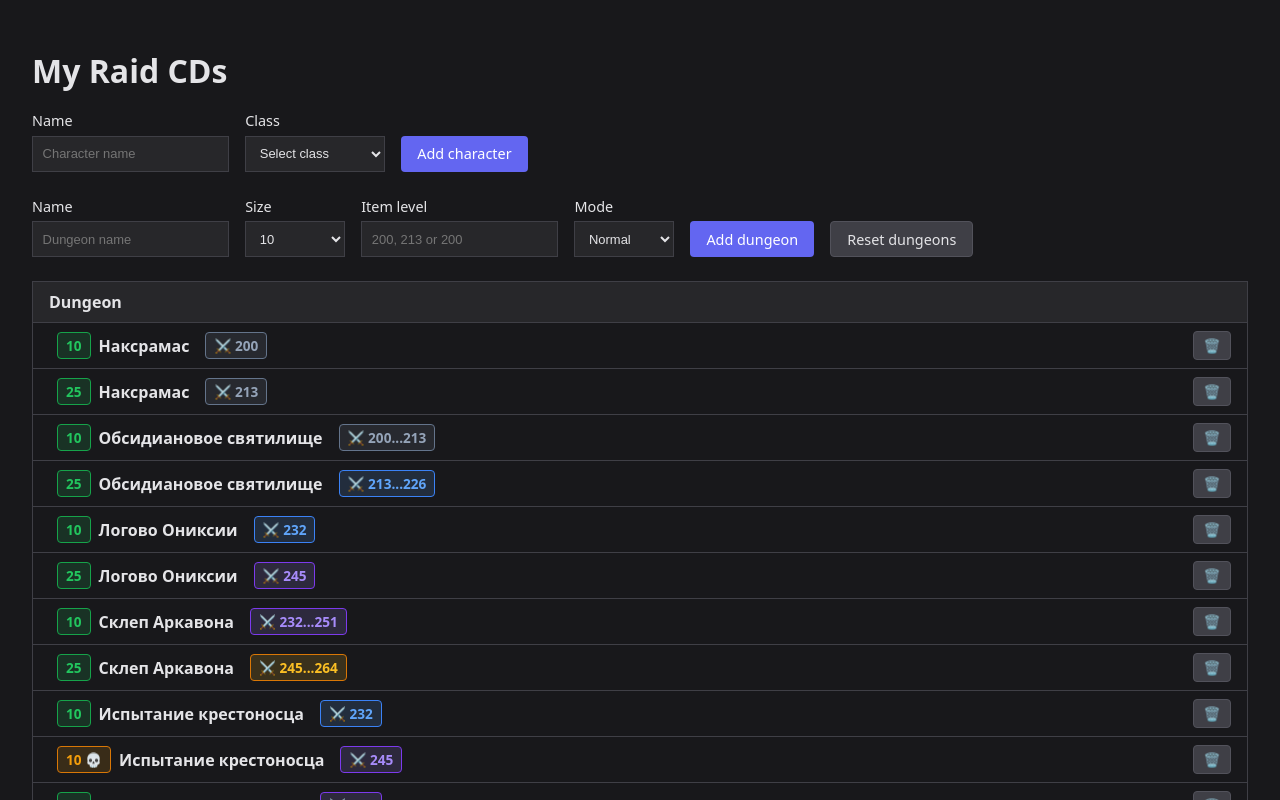
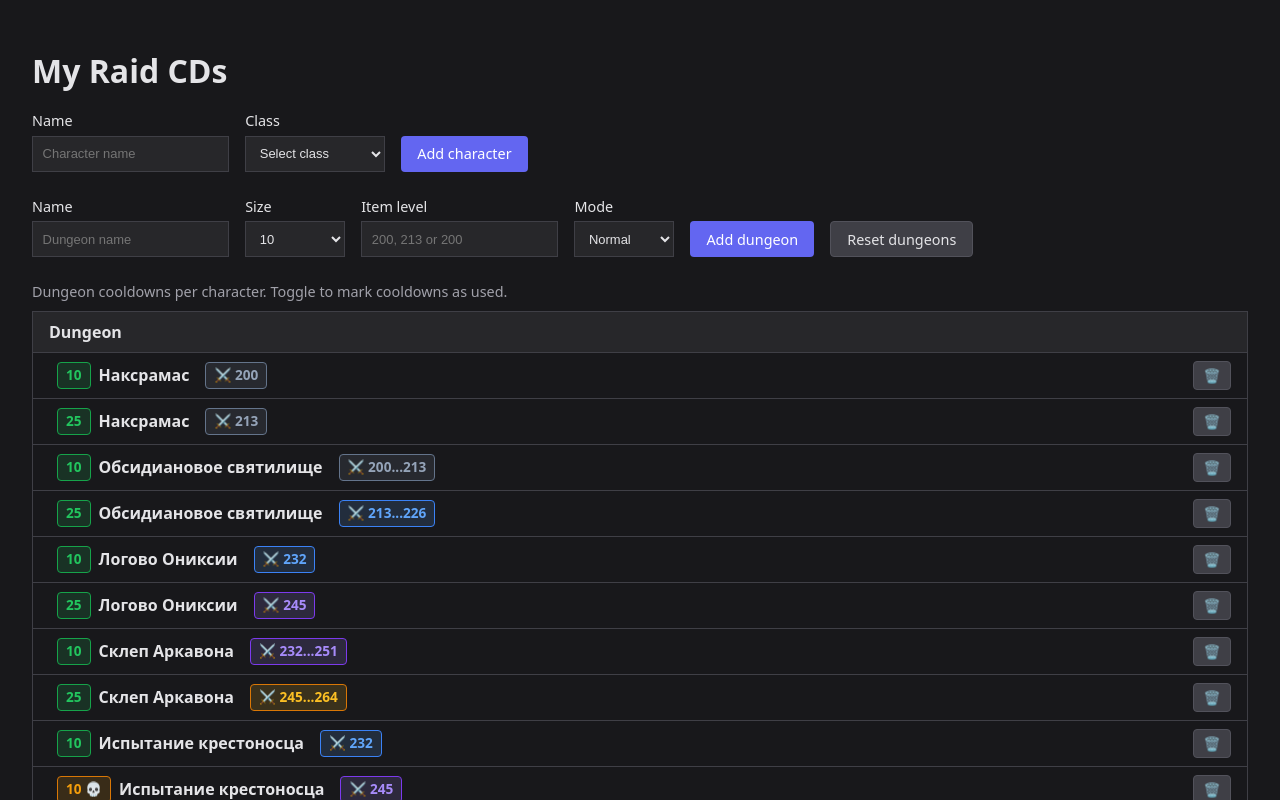
Before and after one commit to sergimax/my-raid-cds, a React (Vite) app: page / in a window 1280 px wide. Shown: the top 800 px of the page. Built offline with nearby package versions, Linux system fonts and the light colour scheme.

Commit message:
feat(*): enhance SEO and accessibility by adding meta tags, a new logo, and improving structure in index.html; update dungeon table with captions and aria-label for better usability; introduce visually-hidden class for improved accessibility

```diff
--- a/index.html
+++ b/index.html
@@ -2,10 +2,15 @@
 <html lang="en">
   <head>
     <meta charset="UTF-8" />
-    <!-- <link rel="icon" type="image/svg+xml" href="/vite.svg" /> -->
     <meta name="viewport" content="width=device-width, initial-scale=1.0" />
     <meta name="color-scheme" content="dark" />
-    <title>My Raid CDs</title>
+    <meta name="description" content="Track raid cooldowns for your characters and dungeons. Manage characters, dungeon lockouts, and cooldown toggles." />
+    <meta name="theme-color" content="#18181b" />
+    <link rel="icon" type="image/svg+xml" href="/logo.svg" />
+    <title>My Raid CDs – Raid Cooldown Tracker</title>
+    <meta property="og:title" content="My Raid CDs – Raid Cooldown Tracker" />
+    <meta property="og:description" content="Track raid cooldowns for your characters and dungeons. Manage characters, dungeon lockouts, and cooldown toggles." />
+    <meta property="og:type" content="website" />
   </head>
   <body>
     <div id="root"></div>
--- a/src/App.tsx
+++ b/src/App.tsx
@@ -100,6 +100,7 @@ function App() {
       <header>
         <h1>My Raid CDs</h1>
       </header>
+      <main>
       <CharacterForm
         characterName={characterName}
         setCharacterName={setCharacterName}
@@ -128,6 +129,7 @@ function App() {
           onDeleteCharacter={handleDeleteCharacter}
         />
       </div>
+      </main>
     </>
   );
 }
--- a/src/components/dungeon-table/index.tsx
+++ b/src/components/dungeon-table/index.tsx
@@ -21,16 +21,19 @@ export function DungeonTable({
   onDeleteCharacter,
 }: DungeonTableProps) {
   return (
-    <table className="dungeon-table">
+    <table className="dungeon-table" aria-label="Dungeon cooldown tracker">
+      <caption>
+        Dungeon cooldowns per character. Toggle to mark cooldowns as used.
+      </caption>
       <thead>
         <tr>
-          <th>Dungeon</th>
+          <th scope="col">Dungeon</th>
           {characters.map((char) => {
             const hasToggles = Object.values(
               dungeonToggles[char.id] ?? {}
             ).some(Boolean);
             return (
-              <th key={char.id}>
+              <th key={char.id} scope="col">
                 <div className="dungeon-table-character-header">
                   {char.class && (
                     <img src={char.class.icon} alt="" className="class-icon" />
--- a/src/components/dungeon-table/styles.css
+++ b/src/components/dungeon-table/styles.css
@@ -2,6 +2,13 @@
   width: 100%;
   border-collapse: collapse;
   margin-top: 1.5rem;
+}
+
+.dungeon-table caption {
+  text-align: left;
+  font-size: 0.9em;
+  color: #a1a1aa;
+  margin-bottom: 0.5rem;
 }
 
 .dungeon-table th,
--- a/src/index.css
+++ b/src/index.css
@@ -1,3 +1,15 @@
+.visually-hidden {
+  position: absolute;
+  width: 1px;
+  height: 1px;
+  padding: 0;
+  margin: -1px;
+  overflow: hidden;
+  clip: rect(0, 0, 0, 0);
+  white-space: nowrap;
+  border: 0;
+}
+
 :root {
   font-family: system-ui, Avenir, Helvetica, Arial, sans-serif;
   line-height: 1.5;
```
Also changed, not shown: public/logo.svg (added).
